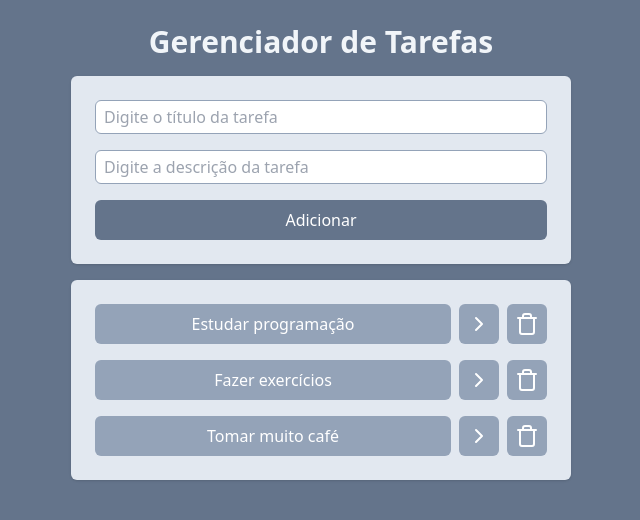
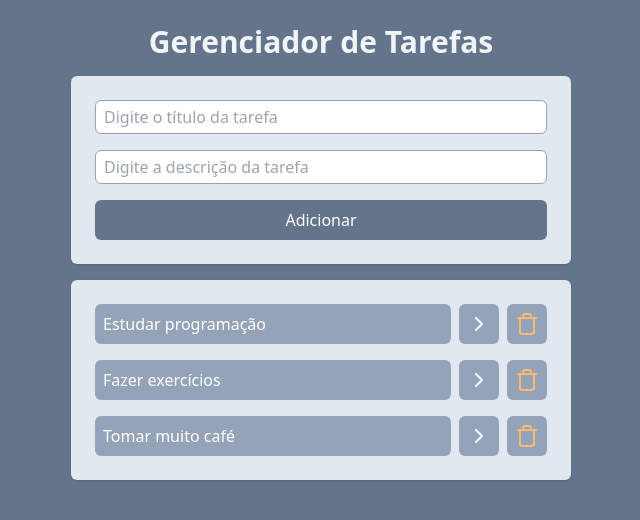
Before and after one commit to gtnasser/tasklist-react, a React (Vite) app: page / in a window 1280 px wide. Shown: the top 520 px of the page, without its empty margins (319-959 px from the left). Built offline with nearby package versions, Linux system fonts and the light colour scheme; no server answers.

Commit message:
refactor: icones coloridos

```diff
--- a/src/components/Tasks.jsx
+++ b/src/components/Tasks.jsx
@@ -1,4 +1,4 @@
-import { ChevronRightIcon, TrashIcon } from "lucide-react"
+import { ChevronRightIcon, TrashIcon, CheckIcon } from "lucide-react"
 import { useNavigate } from 'react-router-dom'
 
 function Tasks({tasks, onTaskClick, onDeleteTaskClick}) {
@@ -18,15 +18,22 @@ function Tasks({tasks, onTaskClick, onDeleteTaskClick}) {
                 <li key={task.id} className="flex gap-2">
                     <button
                         onClick={() => onTaskClick(task.id)}
-                        className={`bg-slate-400 w-full text-white p-2 rounded-md ${task.isCompleted && "line-through"}`}>{task.title}
+                        className={`bg-slate-400 w-full text-white p-2 rounded-md flex gap-2 ${task.isCompleted && "line-through"}`}
+                    >
+                        {task.isCompleted && <CheckIcon className="text-green-300"/>}
+                        {task.title}
                     </button>
                     <button
                         onClick={() => onSeeDetailsClick(task)}
-                        className="bg-slate-400 text-white p-2 rounded-md"><ChevronRightIcon />
+                        className="bg-slate-400 text-white p-2 rounded-md"
+                    >
+                        <ChevronRightIcon />
                     </button>
                     <button
                         onClick={() => onDeleteTaskClick(task.id)}
-                        className="bg-slate-400 text-white p-2 rounded-md"><TrashIcon />
+                        className="bg-slate-400 text-white p-2 rounded-md"
+                    >
+                        <TrashIcon className="text-orange-300"/>
                     </button>
                 </li>
             ))}
```
